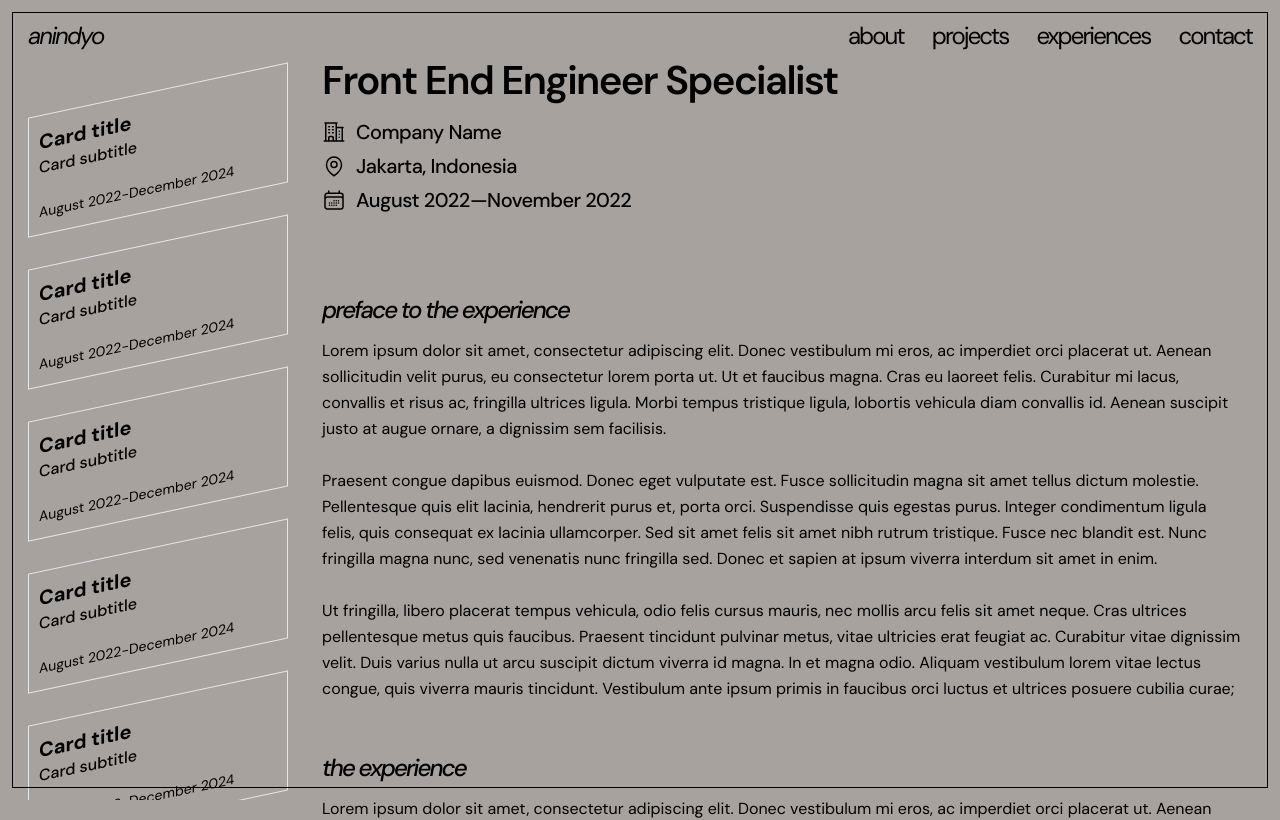
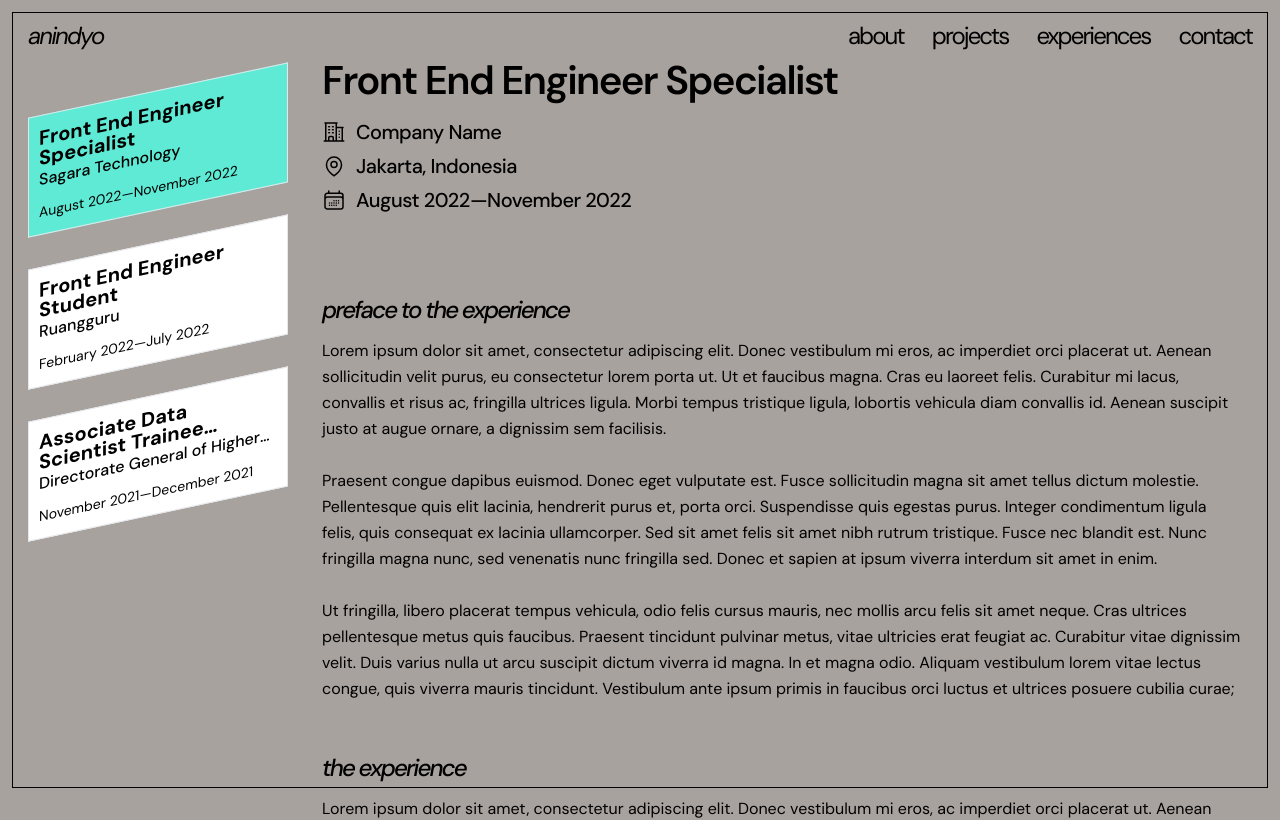
Before and after one commit to anindyoo/portfolio, a React (Create React App) app: page /experiences in a window 1280 px wide. Shown: the top 820 px of the page. Built offline with nearby package versions, Linux system fonts and the light colour scheme.

Commit message:
feat: update the displayed data using the experience data from json.

```diff
--- a/src/components/ExperiencesComp/ExperiencesCard.jsx
+++ b/src/components/ExperiencesComp/ExperiencesCard.jsx
@@ -1,25 +1,42 @@
-const ExperiencesCard = () => {
-  console.log();
+import helpers from '../../helpers/helpers';
+
+const ExperiencesCard = (props) => {
+  const {
+    exp,
+    activeCardId,
+    activeCardClickHandler,
+  } = props;
+
+  const cardClickHandler = () => activeCardClickHandler(exp);
 
   return (
-    <div className="
+    <div
+      role="button"
+      tabIndex={0}
+      onKeyDown={cardClickHandler}
+      onClick={cardClickHandler}
+      className={`
       EXPERIENCE-CARD
+      appearance-none
       border
       flex flex-col justify-between
       w-[16.25rem] h-[7.5rem]
       px-2.5 py-3
       -skew-y-12
       hover:cursor-pointer
-    mb-8"
+      mb-8
+      ${activeCardId === exp?.id
+        ? 'bg-teal-300'
+        : 'bg-white'}`}
     >
       <div className="
       TITLE-SUBTITLE
       flex flex-col"
       >
-        <span className="text-xl font-bold">Card title</span>
-        <span className="text-base font-medium">Card subtitle</span>
+        <span className="text-xl font-bold leading-none line-clamp-2">{exp?.role}</span>
+        <span className="text-base font-medium line-clamp-1">{exp?.company}</span>
       </div>
-      <div className="DATE text-sm">August 2022-December 2024</div>
+      <div className="DATE text-sm">{helpers.formatDateRange(exp?.startDate, exp?.endDate)}</div>
     </div>
   );
 };
--- a/src/components/ExperiencesComp/ExperiencesCardsList.jsx
+++ b/src/components/ExperiencesComp/ExperiencesCardsList.jsx
@@ -1,7 +1,11 @@
 import ExperiencesCard from './ExperiencesCard';
 
-const ExperiencesCardsList = () => {
-  console.log();
+const ExperiencesCardsList = (props) => {
+  const {
+    experiences,
+    activeCardId,
+    activeCardClickHandler,
+  } = props;
 
   return (
     <aside className="
@@ -16,14 +20,21 @@ const ExperiencesCardsList = () => {
       max-h-screen pr-6
       overflow-y-scroll"
       >
-        <div className="
+        <ul className="
         EXPERIENCES-CARDS-LIST-CONTAINER
         py-[5.625rem]"
         >
-          {[...'1234567890'].map((x) => <ExperiencesCard key={x} />)}
-        </div>
+          {experiences.map((exp) => (
+            <li key={exp.id}>
+              <ExperiencesCard
+                exp={exp}
+                activeCardClickHandler={activeCardClickHandler}
+                activeCardId={activeCardId}
+              />
+            </li>
+          ))}
+        </ul>
       </div>
-
     </aside>
   );
 };
```
Lines whose indentation alone changed are shown as unchanged.
